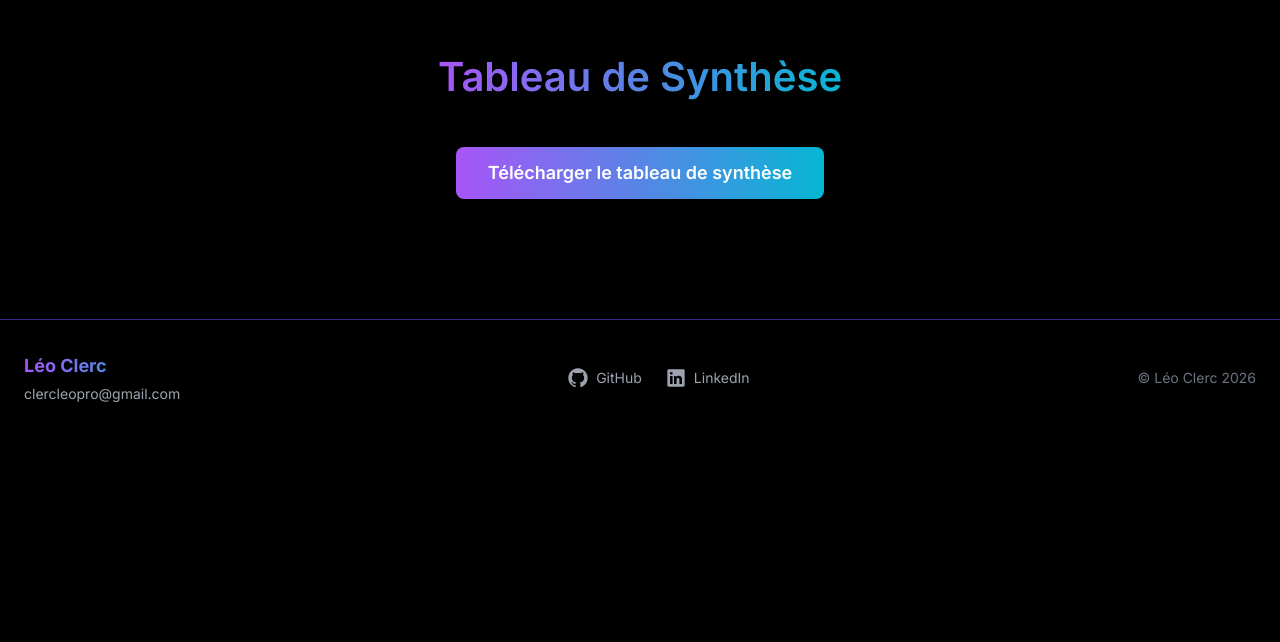
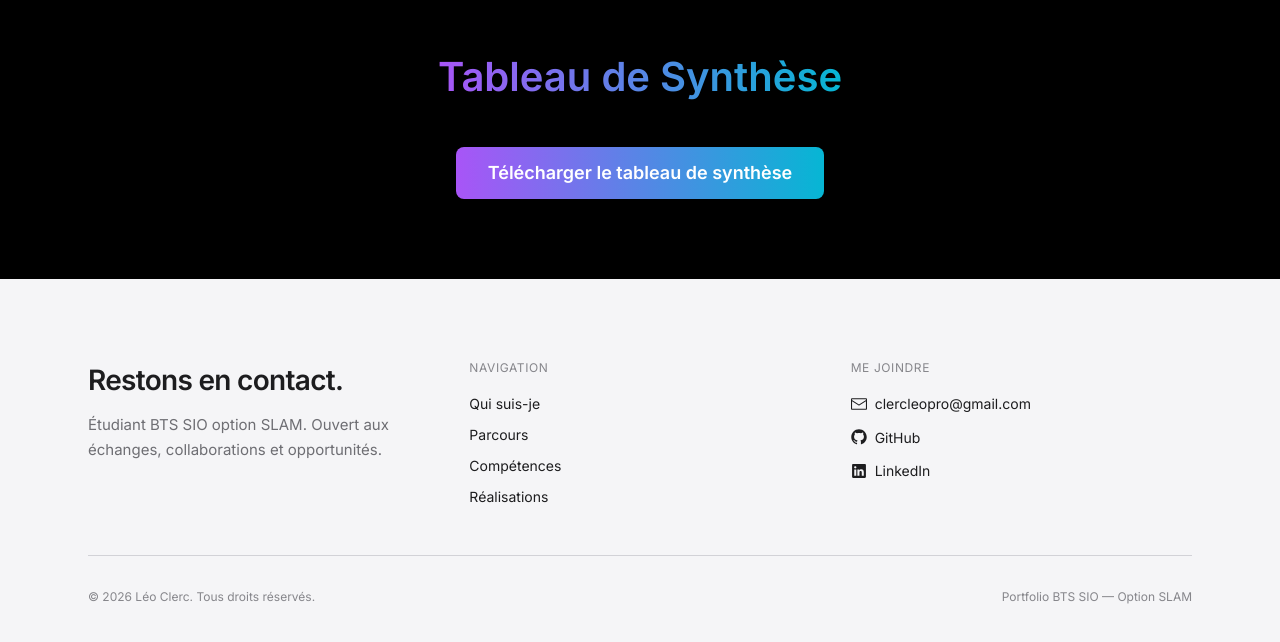
Before and after one commit to Y0uS3elff/y0us3elff.github.io, a Next.js app: page / in a window 1280 px wide. Shown: the part 8648-9290 px from the top of the page. Before the commit the page ends 9084 px from the top, so only its background shows below. Built offline with nearby package versions, Linux system fonts and the light colour scheme.

Commit message:
Phase 1: Footer minimaliste fond clair Apple
- Fond gris clair #f5f5f7 avec contraste sombre
- Trois colonnes : titre, navigation, contacts
- Liens GitHub, LinkedIn, email avec icones discretes
- Mention BTS SIO option SLAM

```diff
--- a/components/main/Footer.tsx
+++ b/components/main/Footer.tsx
@@ -1,45 +1,83 @@
+import Link from "next/link";
 import React from "react";
-import { RxGithubLogo, RxLinkedinLogo } from "react-icons/rx";
+import { RxGithubLogo, RxLinkedinLogo, RxEnvelopeClosed } from "react-icons/rx";
 
 const Footer = () => {
     return (
-        <div className="w-full bg-transparent text-gray-200 border-t border-[#7042f88b] mt-10 py-8 px-6">
-            <div className="max-w-7xl mx-auto flex flex-col md:flex-row items-center justify-between gap-6">
-                <div className="text-center md:text-left">
-                    <h3 className="text-lg font-bold text-transparent bg-clip-text bg-gradient-to-r from-purple-500 to-cyan-500">
-                        Léo Clerc
+        <footer
+            id="contact"
+            className="bg-apple-gray-50 text-apple-gray-700"
+        >
+            <div className="max-w-6xl mx-auto px-6 pt-20 pb-10">
+                <div className="grid grid-cols-1 md:grid-cols-3 gap-10 pb-12 border-b border-apple-gray-200">
+                    <div>
+                        <h3 className="text-[28px] font-semibold tracking-tight text-apple-gray-700">
+                            Restons en contact.
                         </h3>
-                    <p className="text-sm text-gray-400 mt-1">
-                        clercleopro@gmail.com
+                        <p className="mt-3 text-[15px] text-apple-gray-500 leading-relaxed">
+                            Étudiant BTS SIO option SLAM. Ouvert aux échanges,
+                            collaborations et opportunités.
                         </p>
                     </div>
 
-                <div className="flex flex-row gap-6">
+                    <div>
+                        <h4 className="text-[12px] uppercase tracking-wider text-apple-gray-400 mb-4">
+                            Navigation
+                        </h4>
+                        <ul className="space-y-2.5 text-[14px]">
+                            <li><Link href="/#about" className="hover:text-apple-blue transition">Qui suis-je</Link></li>
+                            <li><Link href="/#parcours" className="hover:text-apple-blue transition">Parcours</Link></li>
+                            <li><Link href="/#skills" className="hover:text-apple-blue transition">Compétences</Link></li>
+                            <li><Link href="/realisations" className="hover:text-apple-blue transition">Réalisations</Link></li>
+                        </ul>
+                    </div>
+
+                    <div>
+                        <h4 className="text-[12px] uppercase tracking-wider text-apple-gray-400 mb-4">
+                            Me joindre
+                        </h4>
+                        <ul className="space-y-2.5 text-[14px]">
+                            <li>
+                                <a
+                                    href="mailto:clercleopro@gmail.com"
+                                    className="inline-flex items-center gap-2 hover:text-apple-blue transition"
+                                >
+                                    <RxEnvelopeClosed size={16} />
+                                    clercleopro@gmail.com
+                                </a>
+                            </li>
+                            <li>
                                 <a
                                     href="https://github.com/Y0uS3elff"
                                     target="_blank"
                                     rel="noopener noreferrer"
-                        className="flex items-center gap-2 text-gray-400 hover:text-white transition-colors"
+                                    className="inline-flex items-center gap-2 hover:text-apple-blue transition"
                                 >
-                        <RxGithubLogo size={20} />
-                        <span className="text-sm">GitHub</span>
+                                    <RxGithubLogo size={16} />
+                                    GitHub
                                 </a>
+                            </li>
+                            <li>
                                 <a
                                     href="https://www.linkedin.com/in/clerc-leo/"
                                     target="_blank"
                                     rel="noopener noreferrer"
-                        className="flex items-center gap-2 text-gray-400 hover:text-white transition-colors"
+                                    className="inline-flex items-center gap-2 hover:text-apple-blue transition"
                                 >
-                        <RxLinkedinLogo size={20} />
-                        <span className="text-sm">LinkedIn</span>
+                                    <RxLinkedinLogo size={16} />
+                                    LinkedIn
                                 </a>
+                            </li>
+                        </ul>
+                    </div>
                 </div>
 
-                <div className="text-sm text-gray-500">
-                    &copy; Léo Clerc 2026
+                <div className="pt-8 flex flex-col md:flex-row items-center justify-between gap-3 text-[12px] text-apple-gray-400">
+                    <p>© 2026 Léo Clerc. Tous droits réservés.</p>
+                    <p>Portfolio BTS SIO — Option SLAM</p>
                 </div>
             </div>
-        </div>
+        </footer>
     );
 };
 
```
Lines whose indentation alone changed are shown as unchanged.
